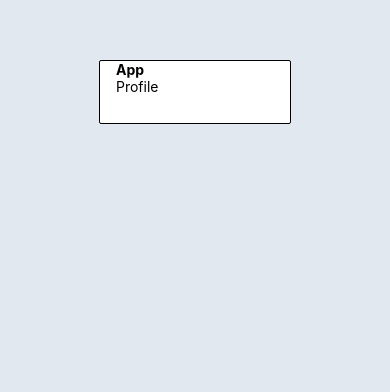
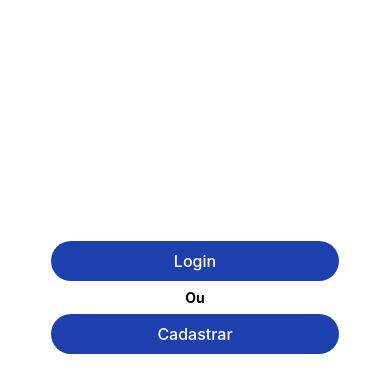
Before and after one commit to Cabreira97/Connect-Tech, a React Native app in the folder app/: screen / in a window 390 px wide. Shown: the part 330-722 px from the top of the page. Built offline with nearby package versions, Linux system fonts and the light colour scheme.

Commit message:
feat: Initial screen

```diff
--- a/app/App.tsx
+++ b/app/App.tsx
@@ -1,16 +1,10 @@
 import { Text, View } from "react-native";
-import Profile from "./src/Profile";
-import { Card, CardContent } from "./src/components/Card";
+import InitialPage from "./src/screens/Initial";
 
 export default function App() {
   return (
     <View className="flex-1 items-center justify-center bg-slate-200">
-      <Card className="bg-white w-48 h-16 rounded-sm">
-        <CardContent>
-          <Text className="font-bold">App</Text>
-          <Profile />
-        </CardContent>
-      </Card>
+      <InitialPage />
     </View>
   );
 }
--- a/app/src/components/Button.tsx
+++ b/app/src/components/Button.tsx
@@ -8,7 +8,7 @@ const buttonVariants = cva(
   {
     variants: {
       variant: {
-        default: 'bg-primary',
+        default: 'bg-primary',  // Define o fundo como a cor primary
         secondary: 'bg-secondary',
         destructive: 'bg-destructive',
         ghost: 'bg-slate-700',
@@ -30,7 +30,7 @@ const buttonVariants = cva(
 const buttonTextVariants = cva('text-center font-medium', {
   variants: {
     variant: {
-      default: 'text-primary-foreground',
+      default: 'text-white',  // Define o texto como cor de foreground da primária
       secondary: 'text-secondary-foreground',
       destructive: 'text-destructive-foreground',
       ghost: 'text-primary-foreground',
@@ -47,6 +47,7 @@ const buttonTextVariants = cva('text-center font-medium', {
     size: 'default',
   },
 });
+
 
 interface ButtonProps
   extends React.ComponentPropsWithoutRef<typeof TouchableOpacity>,
--- /dev/null
+++ b/app/src/screens/Initial.tsx
@@ -0,0 +1,15 @@
+import { Text, View } from "react-native";
+import { Button } from "../components/Button";
+
+const InitialPage = () => {
+    return ( <View className="flex-1 items-center justify-end">
+        <View className="mb-40 w-72 items-center gap-2">
+            <Button label="Login" className="w-full rounded-full"/>
+            <Text className="font-bold">Ou</Text>
+            <Button label="Cadastrar" className="w-full rounded-full"/>
+        </View>
+
+    </View> );
+}
+
+export default InitialPage;
--- a/app/tailwind.config.js
+++ b/app/tailwind.config.js
@@ -3,18 +3,14 @@ module.exports = {
   theme: {
     extend: {
       colors: {
-        primary: '#1E40AF',  // Azul Profundo
-        secondary: '#F97316',  // Laranja Quente
-        accent: '#22C55E',  // Verde Vibrante
-        background: '#F3F4F6',  // Cinza Claro
-        surface: '#FFFFFF',  // Branco Puro
-        error: '#EF4444',  // Vermelho Vibrante
-        warning: '#F59E0B',  // Amarelo Alerta
-        info: '#3B82F6',  // Azul Informativo
-        success: '#10B981',  // Verde Sucesso
-        muted: '#9CA3AF',  // Cinza Suave
-        textPrimary: '#111827',  // Preto Escuro
-        textSecondary: '#6B7280',  // Cinza Médio
+        primary: '#1E40AF',  // Azul profundo
+        secondary: '#F97316',  // Laranja quente
+        destructive: '#EF4444',  // Vermelho destrutivo
+        'primary-foreground': '#FFFFFF',  // Texto branco para botões primários
+        'secondary-foreground': '#FFFFFF',  // Texto branco para botões secundários
+        'destructive-foreground': '#FFFFFF',  // Texto branco para botões destrutivos
+        surface: '#FFFFFF',  // Branco para superfícies
+        slate: '#1E293B',  // Cinza escuro para botões ghost
       },
     },
   },
```
Also changed, not shown: app/src/screens/Profile.tsx (renamed from app/src/Profile.tsx).
